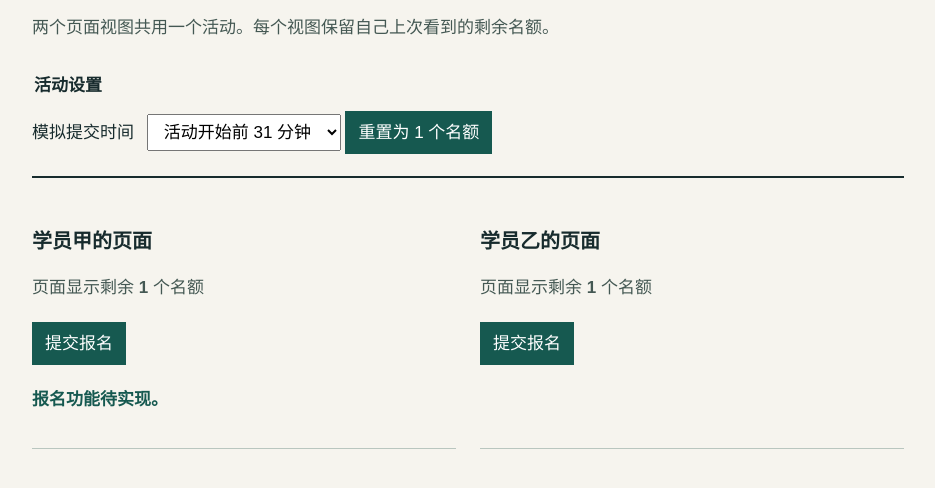
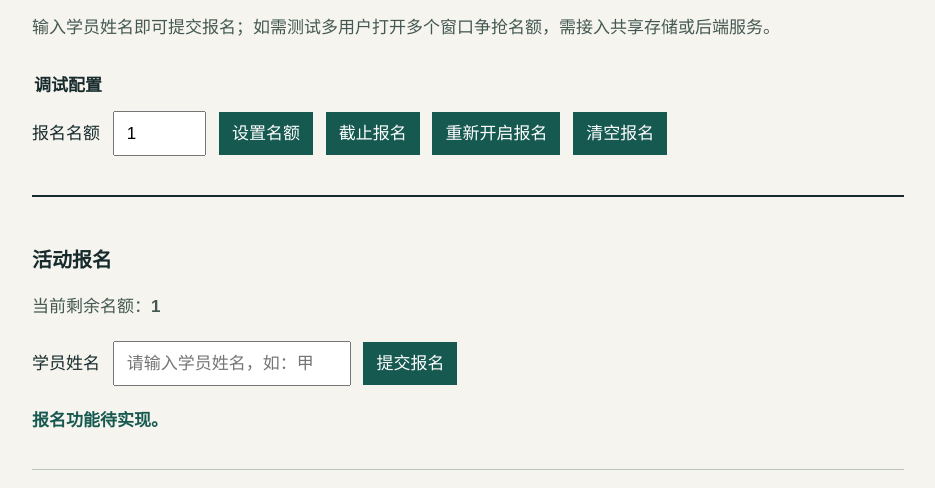
Before and after one commit to xbl/sdd-workshop-lab, a plain HTML site: page index.html in a window 1280 px wide. Both pictures are taken after a click on the button "提交报名". Shown: the part 164-652 px from the top of the page, without its empty margins (172-1107 px from the left). Drawn offline with Linux system fonts and the light colour scheme.

Commit message:
refactor: redesign workshop UI with debug config panel, dynamic user input, and flexible architecture

```diff
--- a/index.html
+++ b/index.html
@@ -13,16 +13,16 @@
     p { color: #445853; }
     fieldset { margin: 30px 0; padding: 0 0 18px; border: 0; border-bottom: 2px solid #172b2d; }
     legend { margin-bottom: 8px; font-weight: 700; }
-    label, button { display: inline-block; margin: 4px 8px 4px 0; }
-    article { padding: 17px 0; border-bottom: 1px solid #b9c6bf; }
+    label, button, input { display: inline-block; margin: 4px 8px 4px 0; }
+    section.registration-panel { padding: 17px 0; border-bottom: 1px solid #b9c6bf; }
     h2 { margin: 0; font-size: 20px; }
-    button, select { font: inherit; padding: 7px 12px; }
+    button, input { font: inherit; padding: 7px 12px; }
+    input#capacity-input { width: 5.5em; }
+    input#user-input { width: 14em; }
     button { background: #165950; color: white; border: 1px solid #165950; cursor: pointer; }
     button:hover { background: #10443d; }
-    button:focus-visible, select:focus-visible { outline: 3px solid #ad5d28; outline-offset: 3px; }
+    button:focus-visible, input:focus-visible { outline: 3px solid #ad5d28; outline-offset: 3px; }
     output { display: inline; color: #165950; font-weight: 700; }
-    .clients { display: grid; gap: 24px; grid-template-columns: repeat(2, minmax(0, 1fr)); }
-    @media (max-width: 600px) { .clients { grid-template-columns: 1fr; } }
   </style>
   <script src="registration.js" defer></script>
   <script src="page.js" defer></script>
@@ -30,32 +30,25 @@
 <body>
   <main>
     <h1>培训活动报名练习</h1>
-    <p>两个页面视图共用一个活动。每个视图保留自己上次看到的剩余名额。</p>
+    <p>输入学员姓名即可提交报名；如需测试多用户打开多个窗口争抢名额，需接入共享存储或后端服务。</p>
     <fieldset>
-      <legend>活动设置</legend>
-      <label for="time">模拟提交时间</label>
-      <select id="time">
-        <option value="31">活动开始前 31 分钟</option>
-        <option value="30">活动开始前 30 分钟</option>
-        <option value="29">活动开始前 29 分钟</option>
-        <option value="0">活动开始时</option>
-      </select>
-      <button id="reset" type="button">重置为 1 个名额</button>
+      <legend>调试配置</legend>
+      <label for="capacity-input">报名名额</label>
+      <input id="capacity-input" type="text" inputmode="numeric" value="1">
+      <button id="set-capacity" type="button">设置名额</button>
+      <button id="close-registration" type="button">截止报名</button>
+      <button id="reopen-registration" type="button">重新开启报名</button>
+      <button id="clear-registrations" type="button">清空报名</button>
+      <p><output id="config-feedback"></output></p>
     </fieldset>
-    <div class="clients">
-      <article data-user="A" aria-labelledby="client-a">
-        <h2 id="client-a">学员甲的页面</h2>
-        <p>页面显示剩余 <strong class="remaining">1</strong> 个名额</p>
-        <button type="button" aria-label="学员甲提交报名">提交报名</button>
-        <p><output class="receipt"></output></p>
-      </article>
-      <article data-user="B" aria-labelledby="client-b">
-        <h2 id="client-b">学员乙的页面</h2>
-        <p>页面显示剩余 <strong class="remaining">1</strong> 个名额</p>
-        <button type="button" aria-label="学员乙提交报名">提交报名</button>
-        <p><output class="receipt"></output></p>
-      </article>
-    </div>
+    <section class="registration-panel" aria-labelledby="registration-heading">
+      <h2 id="registration-heading">活动报名</h2>
+      <p>当前剩余名额：<strong id="remaining">1</strong></p>
+      <label for="user-input">学员姓名</label>
+      <input id="user-input" type="text" placeholder="请输入学员姓名，如：甲">
+      <button id="submit-registration" type="button">提交报名</button>
+      <p><output id="receipt"></output></p>
+    </section>
   </main>
 </body>
 </html>
--- a/page.js
+++ b/page.js
@@ -1,42 +1,57 @@
-const start = Date.UTC(2026, 10, 15, 8, 0);
-const minute = 60_000;
-const timeSelect = document.querySelector('#time');
-const messages = {
-  full: '报名已满。',
-  closed: '报名已截止。',
-  not_implemented: '报名功能待实现。',
-};
-
 let state = newActivity();
-const clients = [...document.querySelectorAll('[data-user]')];
+const remainingEl = document.querySelector('#remaining');
+const userInput = document.querySelector('#user-input');
+const receiptEl = document.querySelector('#receipt');
+const capacityInput = document.querySelector('#capacity-input');
+const configFeedback = document.querySelector('#config-feedback');
 
 function newActivity() {
-  return { capacity: 1, startsAt: start, registrations: [] };
+  return { capacity: 1, closed: false, registrations: [] };
 }
 
-function showRemaining(client) {
-  client.querySelector('.remaining').textContent = state.capacity - state.registrations.length;
+function renderRemaining() {
+  remainingEl.textContent = state.capacity - state.registrations.length;
 }
 
-for (const client of clients) {
-  client.querySelector('button').addEventListener('click', () => {
-    const now = start - Number(timeSelect.value) * minute;
-    const result = register(state, { userId: client.dataset.user, now });
-    state = result.state;
-    // 只刷新刚提交的页面，另一张页面仍持有旧名额。
-    showRemaining(client);
-    const receipt = result.receipt;
-    client.querySelector('.receipt').textContent = receipt.code === 'registered'
+function formatReceipt(receipt) {
+  if (!receipt || !receipt.code || receipt.code === 'not_implemented') {
+    return '报名功能待实现。';
+  }
+  if (receipt.code === 'registered') {
+    return receipt.registrationId
       ? '报名成功，凭证 ' + receipt.registrationId
-      : messages[receipt.code];
-  });
+      : '报名成功。';
+  }
+  return receipt.message || receipt.code;
 }
 
-document.querySelector('#reset').addEventListener('click', () => {
-  state = newActivity();
-  timeSelect.value = '31';
-  for (const client of clients) {
-    showRemaining(client);
-    client.querySelector('.receipt').textContent = '';
-  }
+renderRemaining();
+
+document.querySelector('#submit-registration').addEventListener('click', () => {
+  const userId = userInput.value.trim();
+  const result = register(state, { userId });
+  state = result.state;
+  renderRemaining();
+  receiptEl.textContent = formatReceipt(result.receipt);
 });
+
+document.querySelector('#set-capacity').addEventListener('click', () => {
+  // 在 Spec 评审完成后，读取 capacityInput.value 并实现名额限制与配置逻辑。
+  void capacityInput;
+  configFeedback.textContent = '设置名额功能待实现。';
+});
+
+document.querySelector('#close-registration').addEventListener('click', () => {
+  // 在 Spec 评审完成后，按已确认规则实现截止报名逻辑与界面交互（例如是否禁用提交或提示已截止）。
+  configFeedback.textContent = '截止报名功能待实现。';
+});
+
+document.querySelector('#reopen-registration').addEventListener('click', () => {
+  // 在 Spec 评审完成后，按已确认规则实现重新开启报名逻辑与界面交互。
+  configFeedback.textContent = '重新开启报名功能待实现。';
+});
+
+document.querySelector('#clear-registrations').addEventListener('click', () => {
+  // 在 Spec 评审完成后，由学员实现清空报名记录与重置页面状态逻辑。
+  configFeedback.textContent = '清空报名功能待实现。';
+});
--- a/registration.js
+++ b/registration.js
@@ -1,12 +1,8 @@
-// 【架构红线与模拟数据库契约】
-// 1. 本项目严禁引入 SQLite、MySQL 等任何真实数据库，严禁引入后端服务或外部 npm 依赖。
-// 2. 本函数的 state 对象即为“模拟数据库”，所有状态读取与写入均基于此对象：
-//    - state 包含: { capacity: number, startsAt: number, registrations: Array<{ userId: string, registrationId: string }> }
-//    - 返回结构: { state: nextState, receipt: { code: string, registrationId?: string } }
-//    - receipt.code 可选值: 'registered' | 'full' | 'closed' | 'not_implemented'
-// 3. 失败或拒绝时返回原 state（未改变）；成功时返回浅拷贝并追加新记录的新 state。
-function register(state, { userId, now }) {
-  // 在 Spec 评审完成后，实现本函数。先用测试观察这段占位逻辑的行为。
+// 默认的纯内存占位实现（保证克隆后直接打开 index.html 可运行、不报错）。
+// - 若采用纯前端/纯内存方案：可直接在 register(state, { userId }) 中实现核心规则，并保持纯函数导出以便 node --test 测试。
+// - 若采用前后端方案：可在服务端（如 Node.js HTTP 服务）复用本模块，或改为由 page.js 通过接口调用后端服务。
+function register(state, { userId }) {
+  // 在 Spec 评审完成后，按已确认规则实现报名逻辑。
   return { state, receipt: { code: 'not_implemented' } };
 }
 
```
Also changed, not shown: 4 other files.
